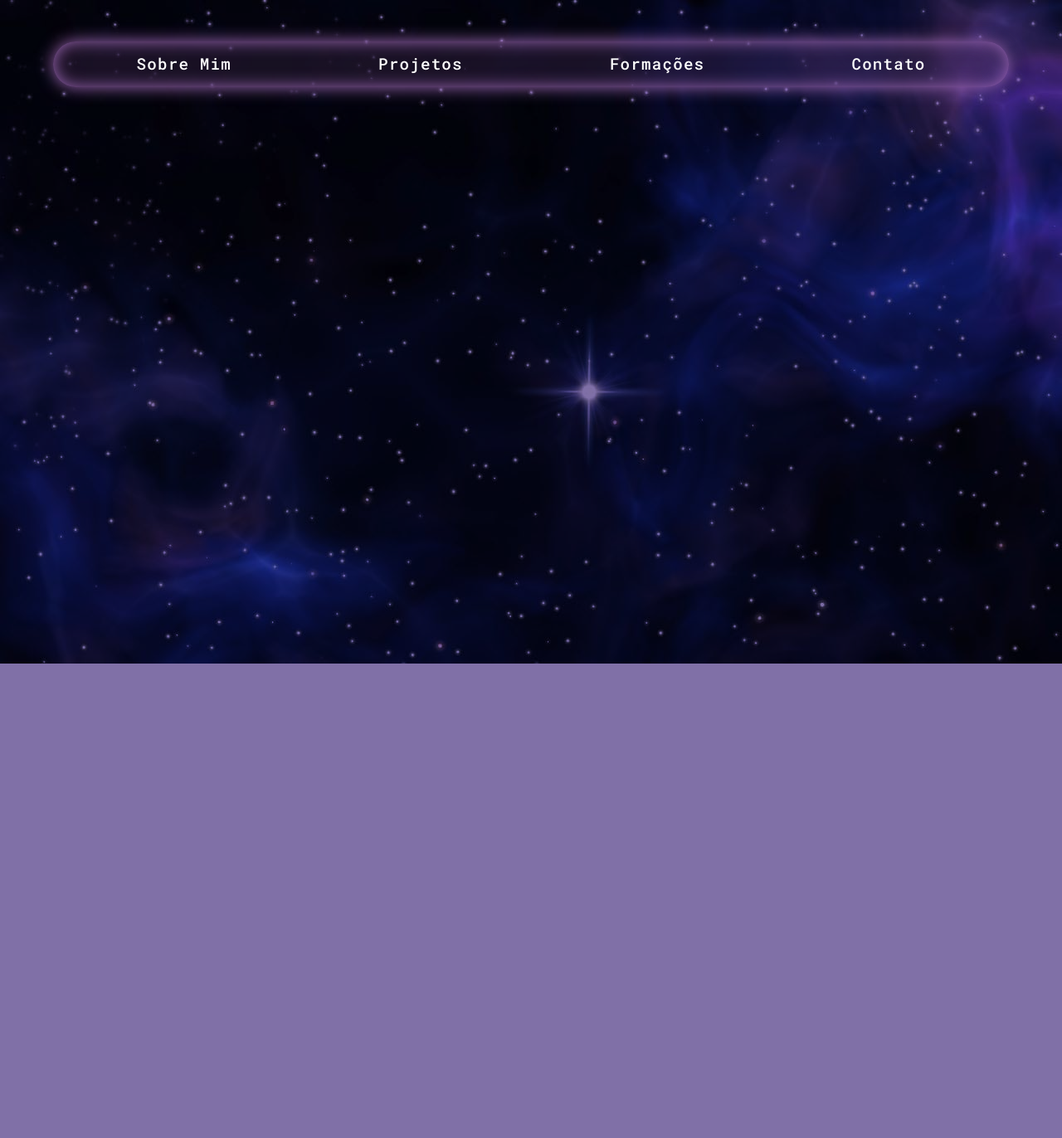
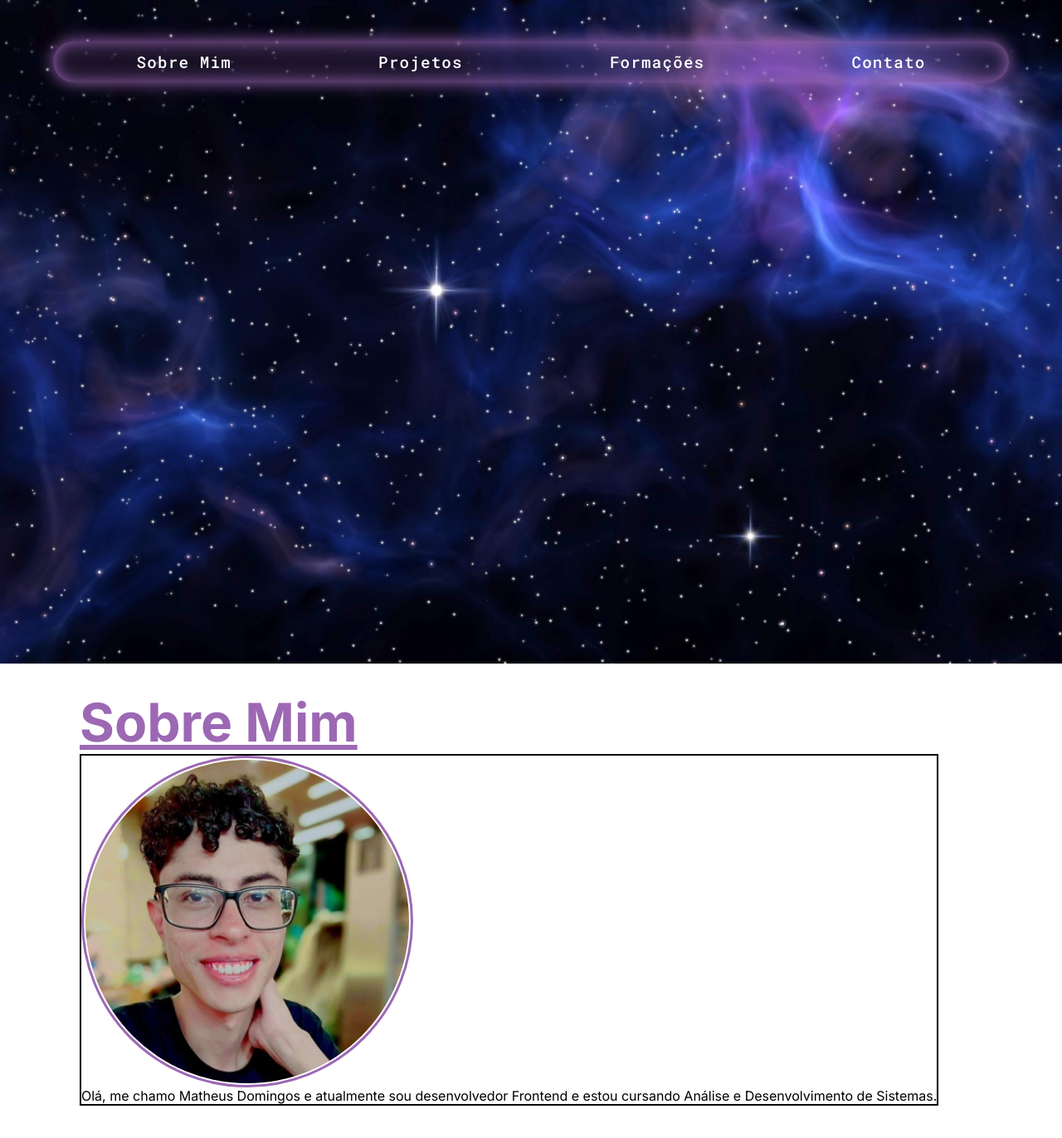
Before and after one commit to DominMFD/domin-portfolio, a Next.js app: page / in a window 1280 px wide. Shown: the top 1372 px of the page at 83% size. Before the commit the page ends 800 px from the top, so only its background shows below. Built offline with nearby package versions, Linux system fonts and the light colour scheme.

Commit message:
feat: about me section create

```diff
--- a/src/app/globals.scss
+++ b/src/app/globals.scss
@@ -16,14 +16,7 @@ html {
   }
 
   // Estilos padrão para o corpo
-  body {
-    background-image: url('../../public/MainBackground.jpg');
-    background-color: #8070a7;
-    background-repeat: no-repeat;
-    background-size: auto;
-    background-blend-mode: multiply;
-    line-height: 1.6;
-  }
+
 
   // Listas sem estilos
   ul, ol {
--- /dev/null
+++ b/src/app/page.module.scss
@@ -0,0 +1,6 @@
+.header {
+    display: flex;
+    align-items: center;
+    justify-content: center;
+    flex: 1;
+}
--- a/src/app/page.tsx
+++ b/src/app/page.tsx
@@ -1,5 +1,5 @@
 import AppContextProvider from "@/components/AppContext/AppContext";
-import styles from "./page.module.css";
+import styles from "./page.module.scss";
 import Header from "@/components/Header";
 import Main from "@/components/Main";
 import AboutMe from "@/components/AboutMe";
--- a/src/components/AboutMe/index.tsx
+++ b/src/components/AboutMe/index.tsx
@@ -1,10 +1,23 @@
+import Image from 'next/image';
+import ProfilePicture from '../../../public/fotoPerfil.jpg'
 import styles from './styles.module.scss'
 
 export default function AboutMe() {
 
     return (
-        <section>
-
+        <section className={styles.container}>
+            <h1 className={styles.title}>Sobre Mim</h1>
+            <div className={styles.content}>
+              <div className={styles.image__container}>
+                <Image className={styles.image} src={ProfilePicture} alt='Foto de perfil do Matheus'/>
+              </div>
+              <div className={styles.infomation}>
+                <p>
+                Olá, me chamo Matheus Domingos e atualmente sou desenvolvedor Frontend e estou cursando Análise e Desenvolvimento de Sistemas.
+                </p>
+                <p></p>
+              </div>
+            </div>
         </section>
     )
 }
--- a/src/components/AboutMe/styles.module.scss
+++ b/src/components/AboutMe/styles.module.scss
@@ -0,0 +1,41 @@
+.container {
+    width: 90%;
+    height: 100vh;
+    max-width: 1400px;
+    margin: auto auto 0 auto;
+    display: flex;
+    flex-direction: column;
+    justify-content: flex-start;
+    align-items: flex-start;
+    padding: 2rem;
+
+    .title {
+        font-size: 4rem;
+        color: #9c68b4;
+        text-decoration: underline;
+    }
+
+    .content {
+        border: 2px solid #000;
+
+        .image__container {
+            border: 3px solid #9c68b4;
+            width: 400px;
+            border-radius: 50%;
+            padding: 2px;
+            display: flex;
+            justify-content: center;
+            align-items: center;
+
+            .image {
+                object-fit: contain;
+                 border-radius: 50%;
+
+            }
+        }
+
+        .information {
+            border: 2px solid #000;
+        }
+    }
+}
--- a/src/components/Header/styles.module.scss
+++ b/src/components/Header/styles.module.scss
@@ -7,6 +7,10 @@
     background-color: #9c68b425;
     backdrop-filter: blur(30px);
     box-shadow: inset 0 0 20px 0 #9c68b4, 0 0 20px 0 #9c68b4;
+    position: absolute;
+    top: 0;
+    right: 0;
+    left: 0;
 
     .icon {
         display: none;
--- a/src/components/Main/index.tsx
+++ b/src/components/Main/index.tsx
@@ -1,18 +1,21 @@
-import Image from 'next/image';
-import styles from './styles.module.scss';
-import Photo from '../../../public/ImageMain.png'
-import githubIcon from '../../../public/GithubIcon.png'
-import linkedinIcon from '../../../public/linkedinIcon.png'
-import MainCard from '../MainCard';
+import Image from "next/image";
+import styles from "./styles.module.scss";
+import Photo from "../../../public/ImageMain.png";
+import MainCard from "../MainCard";
 
 export default function Main() {
-
   return (
     <div className={styles.container}>
+      <div className={styles.content}>
         <div className={styles.image__container}>
-                <Image className={styles.image} src={Photo} alt='Dominguera no espaço'/>
+          <Image
+            className={styles.image}
+            src={Photo}
+            alt="Dominguera no espaço"
+          />
         </div>
         <MainCard />
       </div>
-    )
+    </div>
+  );
 }
--- a/src/components/Main/styles.module.scss
+++ b/src/components/Main/styles.module.scss
@@ -1,8 +1,24 @@
 .container {
-    width: 90%;
-    max-width: 1400px;
-    margin: 170px auto 0 auto;
+    height: 100vh;
     display: flex;
+    justify-content: center;
+    align-items: center;
+    background-image: url('../../../public/MainBackground.jpg');
+    background-repeat: no-repeat;
+    background-size: cover;
+    line-height: 1.6;
+
+    .content {
+        width: 90%;
+        max-width: 1400px;
+        display: flex;
+        justify-content: center;
+        align-items: center;
+
+        @media (max-width: 1400px) {
+            margin-top: 200px;
+        }
+    }
 
     @media (max-width: 580px) {
         flex-wrap: wrap;
@@ -30,6 +46,7 @@
         .image {
             width: auto;
 
+
             @media (min-width: 580px) {
                 animation: growRotate 6s ease-in-out;
             }
--- a/src/components/MainCard/styles.module.scss
+++ b/src/components/MainCard/styles.module.scss
@@ -4,6 +4,10 @@
     display: flex;
     align-items: center;
     justify-items: center;
+
+    @media (max-width: 1400px) {
+        width: 90%;
+    }
 
     @media (min-width: 580px) {
         animation: growRotate 6s ease-in-out;
@@ -28,6 +32,10 @@
             font-weight: 500;
             text-decoration: underline;
 
+            @media (max-width: 1400px) {
+                font-size: 2.2rem;
+            }
+
             @media (max-width: 580px) {
                 font-size: 2rem;
             }
@@ -37,6 +45,10 @@
         span {
             font-size: 1.5rem;
             font-weight: 300;
+
+            @media (max-width: 1400px) {
+                font-size: 1.2rem;
+            }
 
             @media (max-width: 580px) {
                 font-size: 1rem;
```
Also changed, not shown: public/fotoPerfil.jpg (added). Lines whose indentation alone changed are shown as unchanged.
